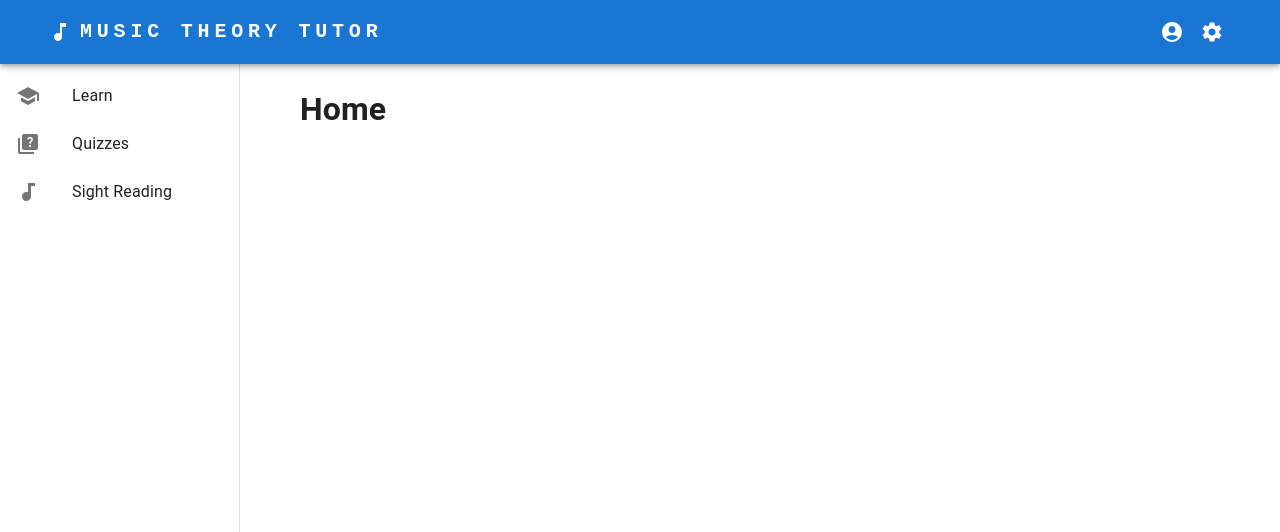
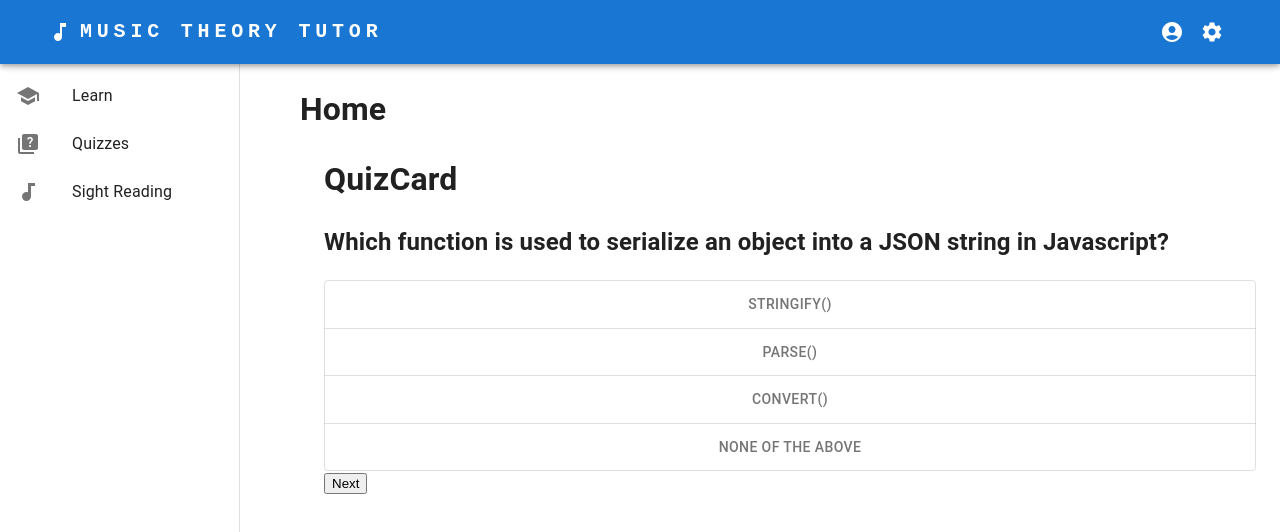
Before and after one commit to Kevin-512/Music-Theory-Tutor, a React (Create React App) app in the folder music-theory-tutor/: page / in a window 1280 px wide. Shown: the top 532 px of the page. Built offline with nearby package versions, Linux system fonts and the light colour scheme.

Commit message:
Started work on Quiz card

```diff
--- /dev/null
+++ b/music-theory-tutor/src/component/QuizCard.js
@@ -0,0 +1,103 @@
+// Ref https://codevertiser.com/quiz-app-using-reactjs/
+import { Container, ToggleButton, ToggleButtonGroup } from "@mui/material";
+import React, { useState } from "react";
+
+const QuizCard = () => {
+  const quiz = {
+    topic: "Javascript",
+    level: "Beginner",
+    totalQuestions: 4,
+    perQuestionScore: 5,
+    questions: [
+      {
+        question:
+          "Which function is used to serialize an object into a JSON string in Javascript?",
+        choices: ["stringify()", "parse()", "convert()", "None of the above"],
+        type: "MCQs",
+        correctAnswer: "stringify()",
+      },
+      {
+        question:
+          "Which of the following keywords is used to define a variable in Javascript?",
+        choices: ["var", "let", "var and let", "None of the above"],
+        type: "MCQs",
+        correctAnswer: "var and let",
+      },
+      {
+        question: "How can a datatype be declared to be a constant type?",
+        choices: ["const", "var", "let", "constant"],
+        type: "MCQs",
+        correctAnswer: "const",
+      },
+    ],
+  };
+
+  const [activeQuestion, setActiveQuestion] = useState(0);
+  const [selectedAnswer, setSelectedAnswer] = useState("");
+  const [selectedAnswerIndex, setSelectedAnswerIndex] = useState(null);
+  const [result, setResult] = useState({
+    score: 0,
+    correctAnswers: 0,
+    wrongAnswers: 0,
+  });
+
+  const onClickNext = () => {
+    setActiveQuestion((prev) => prev + 1);
+    setResult((prev) =>
+      selectedAnswer
+        ? {
+            ...prev,
+            score: prev.score + 5,
+            correctAnswers: prev.correctAnswers + 1,
+          }
+        : { ...prev, wrongAnswers: prev.wrongAnswers + 1 }
+    );
+  };
+
+  const onAnswerSelected = (answer, index) => {
+    setSelectedAnswerIndex(index);
+    if (answer === questions[activeQuestion].correctAnswer) {
+      setSelectedAnswer(true);
+      console.log("right");
+    } else {
+      setSelectedAnswer(false);
+      console.log("wrong");
+    }
+  };
+
+  const { questions } = quiz;
+  const { question, choices } = questions[activeQuestion];
+  const [view, setView] = React.useState("list");
+
+  const handleChange = (event, nextView) => {
+    setView(nextView);
+  };
+
+  return (
+    <Container>
+      <h1>QuizCard</h1>
+      <h2>{question}</h2>
+      <ToggleButtonGroup
+        fullWidth
+        orientation="vertical"
+        value={view}
+        exclusive
+        onChange={handleChange}
+      >
+        {choices.map((answer, index) => (
+          <ToggleButton
+            value={index}
+            key={answer}
+            // onClick={() => onAnswerSelected(answer, index)}
+            // className={selectedAnswerIndex === index ? "selected-answer" : null}
+          >
+            {answer}
+          </ToggleButton>
+        ))}
+      </ToggleButtonGroup>
+      <button onClick={onClickNext}>Next</button>
+    </Container>
+  );
+};
+
+export default QuizCard;
--- a/music-theory-tutor/src/pages/Home.js
+++ b/music-theory-tutor/src/pages/Home.js
@@ -1,7 +1,13 @@
 import React from "react";
+import QuizCard from "../component/QuizCard";
 
 const Home = () => {
-  return <h1>Home</h1>;
+  return (
+    <div>
+      <h1>Home</h1>
+      <QuizCard/>
+    </div>
+  );
 };
 
 export default Home;
```
Also changed, not shown: music-theory-tutor/src/pages/QuizNav.js (+3 -7 lines).
